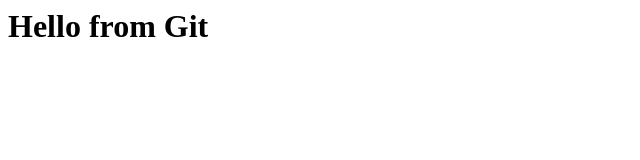
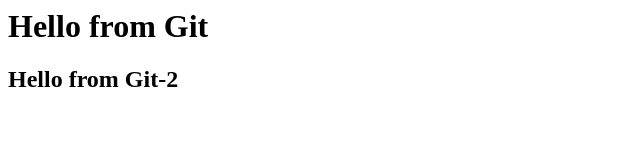
Before and after one commit to Deepiraj2002/newrepo, a plain HTML site: page index.html in a window 1280 px wide. Shown: the whole page, without its empty margins (0-640 px from the left). Drawn offline with Linux system fonts and the light colour scheme.

Commit message:
secondcommit

```diff
--- a/index.html
+++ b/index.html
@@ -1 +1,2 @@
 <h1> Hello from Git </h1>
+<h2> Hello from Git-2 </h2>
```
